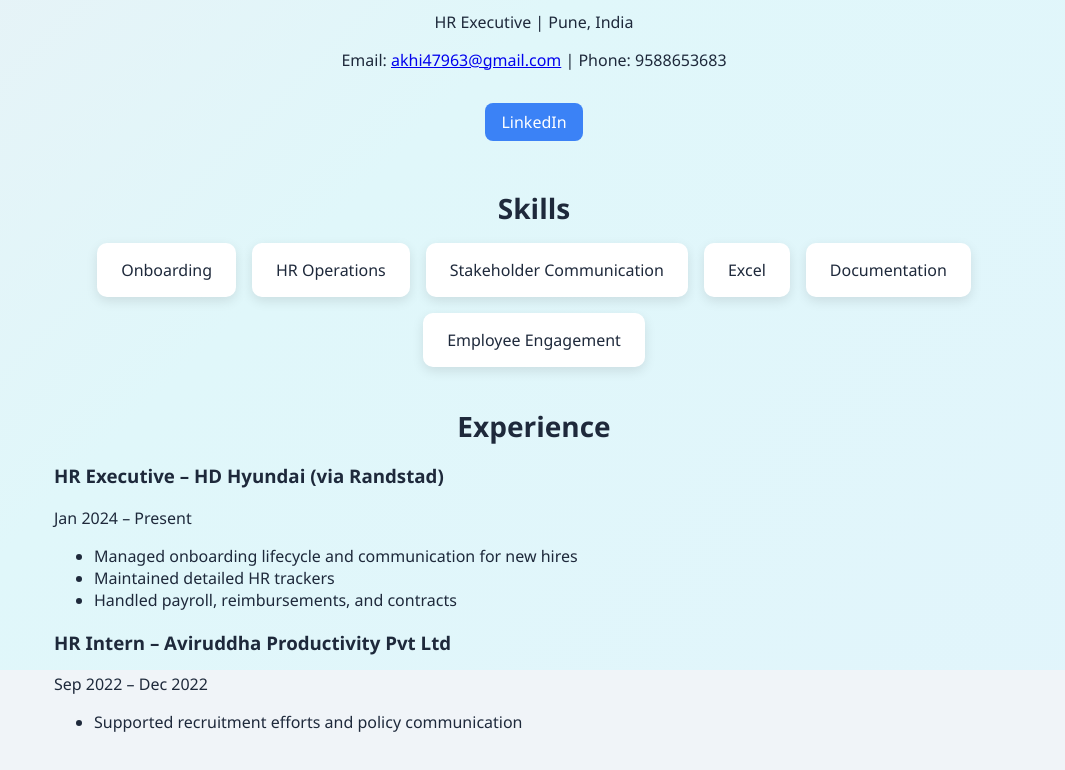
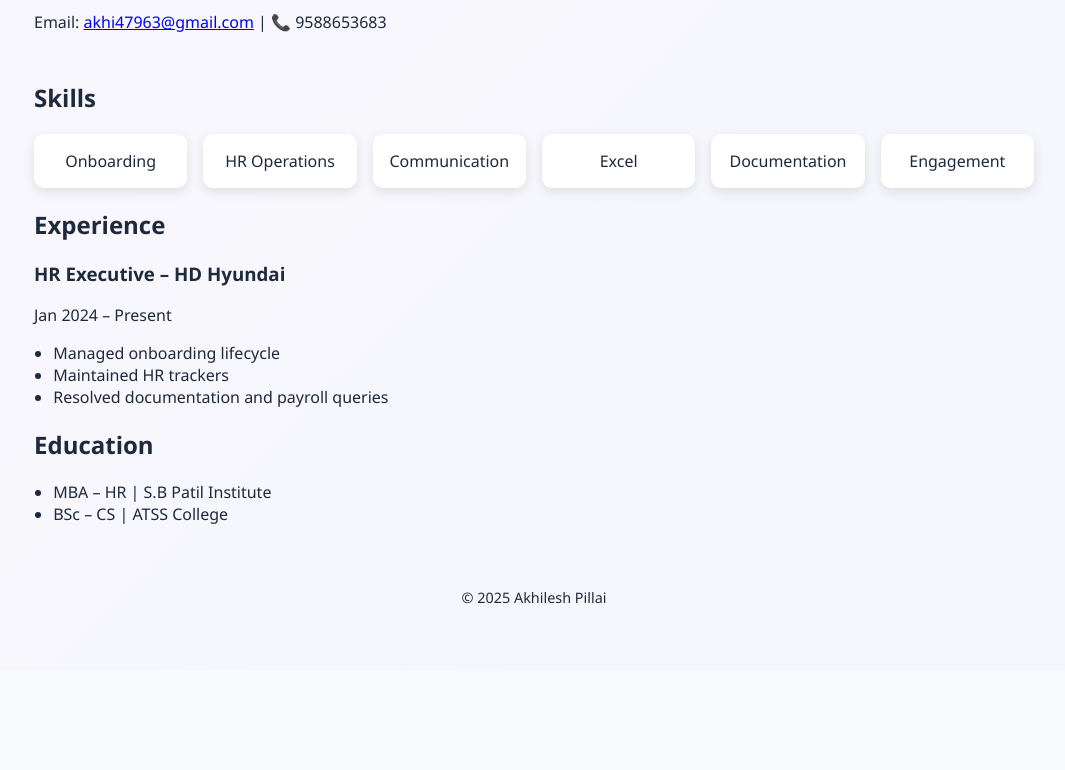
Before and after one commit to akhiiilesh01/akhiiilesh01.github.io, a plain HTML site: page index.html in a window 1280 px wide. Shown: the part 130-900 px from the top of the page, without its empty margins (106-1171 px from the left). After the commit the page ends 815 px from the top, so only its background shows below. Drawn offline with Linux system fonts and the light colour scheme.

Commit message:
Add files via upload

```diff
--- a/index.html
+++ b/index.html
@@ -8,60 +8,65 @@
   <link rel="stylesheet" href="style.css" />
 </head>
 <body>
-  <div class="animated-bg"></div>
+  <div class="bg-animation"></div>
   <div class="container">
     <header>
-      <h1>Hello, I'm <span class="highlight">Akhilesh Pillai</span></h1>
-      <p>HR Executive | Pune, India</p>
-      <p>Email: <a href="mailto:akhi47963@gmail.com">akhi47963@gmail.com</a> | Phone: 9588653683</p>
-      <a href="https://linkedin.com/in/akhilesh-pillai-8522b222a" class="button" target="_blank">LinkedIn</a>
+      <div class="header-content">
+        <h1>Akhilesh Pillai</h1>
+        <p>HR Executive | Pune, India</p>
+        <p>Email: <a href="mailto:akhi47963@gmail.com">akhi47963@gmail.com</a> | 📞 9588653683</p>
+      </div>
+      <button class="toggle-mode" onclick="toggleMode()">🌙 Toggle Dark Mode</button>
     </header>
 
-    <section>
+    <section class="skills">
       <h2>Skills</h2>
-      <div class="cards">
+      <div class="skill-grid">
         <div class="card">Onboarding</div>
         <div class="card">HR Operations</div>
-        <div class="card">Stakeholder Communication</div>
+        <div class="card">Communication</div>
         <div class="card">Excel</div>
         <div class="card">Documentation</div>
-        <div class="card">Employee Engagement</div>
+        <div class="card">Engagement</div>
       </div>
     </section>
 
     <section>
       <h2>Experience</h2>
       <div class="job">
-        <h3>HR Executive – HD Hyundai (via Randstad)</h3>
+        <h3>HR Executive – HD Hyundai</h3>
         <p>Jan 2024 – Present</p>
         <ul>
-          <li>Managed onboarding lifecycle and communication for new hires</li>
-          <li>Maintained detailed HR trackers</li>
-          <li>Handled payroll, reimbursements, and contracts</li>
-        </ul>
-      </div>
-      <div class="job">
-        <h3>HR Intern – Aviruddha Productivity Pvt Ltd</h3>
-        <p>Sep 2022 – Dec 2022</p>
-        <ul>
-          <li>Supported recruitment efforts and policy communication</li>
+          <li>Managed onboarding lifecycle</li>
+          <li>Maintained HR trackers</li>
+          <li>Resolved documentation and payroll queries</li>
         </ul>
       </div>
     </section>
 
     <section>
-      <h2>Education & Certifications</h2>
+      <h2>Education</h2>
       <ul>
-        <li>MBA – HR | S.B Patil Institute, Pune</li>
-        <li>BSc – Computer Science | ATSS College</li>
-        <li>Data Analysis in Excel – CFI</li>
-        <li>Presentation with Macabacus – CFI</li>
+        <li>MBA – HR | S.B Patil Institute</li>
+        <li>BSc – CS | ATSS College</li>
       </ul>
     </section>
 
     <footer>
-      <p>© 2025 Akhilesh Pillai | Phone: 9588653683</p>
+      <p>© 2025 Akhilesh Pillai</p>
     </footer>
   </div>
+
+  <script>
+    function toggleMode() {
+      document.body.classList.toggle("dark-mode");
+      localStorage.setItem("theme", document.body.classList.contains("dark-mode") ? "dark" : "light");
+    }
+    window.onload = () => {
+      if (localStorage.getItem("theme") === "dark") {
+        document.body.classList.add("dark-mode");
+      }
+    }
+  </script>
 </body>
 </html>
--- a/style.css
+++ b/style.css
@@ -1,80 +1,112 @@
+
+:root {
+  --bg-light: #f9fafb;
+  --text-light: #1e293b;
+  --card-bg-light: white;
+
+  --bg-dark: #0f172a;
+  --text-dark: #f1f5f9;
+  --card-bg-dark: #1e293b;
+}
 
 body {
   margin: 0;
   font-family: 'Segoe UI', sans-serif;
-  background: #f0f4f8;
-  color: #1e293b;
-  overflow-x: hidden;
+  background: var(--bg-light);
+  color: var(--text-light);
+  transition: background 0.5s, color 0.5s;
+  position: relative;
 }
-.animated-bg {
-  position: fixed;
-  top: 0; left: 0;
-  width: 100%;
-  height: 100%;
-  background: linear-gradient(-45deg, #e3f2fd, #e0f7fa, #fce4ec, #fff3e0);
-  background-size: 400% 400%;
-  animation: gradient 15s ease infinite;
-  z-index: -1;
+
+.dark-mode {
+  background: var(--bg-dark);
+  color: var(--text-dark);
 }
-@keyframes gradient {
-  0% {background-position: 0% 50%;}
-  50% {background-position: 100% 50%;}
-  100% {background-position: 0% 50%;}
-}
+
 .container {
-  max-width: 960px;
+  max-width: 1000px;
   margin: auto;
   padding: 2rem;
+  position: relative;
+  z-index: 1;
 }
+
 header {
+  display: flex;
+  justify-content: space-between;
+  align-items: center;
+  flex-wrap: wrap;
   text-align: center;
-  margin-bottom: 3rem;
+  margin-bottom: 2rem;
 }
-header h1 {
+
+.toggle-mode {
+  padding: 0.5rem 1rem;
+  border: none;
+  background: #3b82f6;
+  color: white;
+  border-radius: 6px;
+  cursor: pointer;
+}
+
+h1 {
+  margin: 0;
   font-size: 2.5rem;
 }
-.highlight {
-  color: #3b82f6;
+
+.skill-grid {
+  display: grid;
+  grid-template-columns: repeat(auto-fit, minmax(150px, 1fr));
+  gap: 1rem;
 }
-.button {
-  display: inline-block;
-  background: #3b82f6;
-  color: white;
-  padding: 0.5rem 1rem;
-  text-decoration: none;
-  border-radius: 8px;
-  margin-top: 1rem;
-}
-.cards {
-  display: flex;
-  flex-wrap: wrap;
-  gap: 1rem;
-  justify-content: center;
-}
+
 .card {
-  background: white;
+  background: var(--card-bg-light);
+  padding: 1rem;
   border-radius: 10px;
-  padding: 1rem 1.5rem;
+  text-align: center;
+  transition: transform 0.3s, background 0.3s;
   box-shadow: 0 4px 12px rgba(0,0,0,0.1);
-  transition: transform 0.3s ease, background 0.3s ease;
   cursor: pointer;
 }
 .card:hover {
   transform: translateY(-5px);
-  background: #dbeafe;
+  background: #e0f2fe;
 }
-section {
-  margin-bottom: 2.5rem;
+
+.dark-mode .card {
+  background: var(--card-bg-dark);
 }
-h2 {
-  font-size: 1.75rem;
-  margin-bottom: 1rem;
-  text-align: center;
+.dark-mode .card:hover {
+  background: #334155;
 }
+
+ul {
+  padding-left: 1.2rem;
+}
+
 footer {
   text-align: center;
-  padding: 1.5rem;
-  background: #1e293b;
-  color: white;
+  padding: 2rem 0;
   font-size: 0.9rem;
 }
+
+/* background animation */
+.bg-animation {
+  position: fixed;
+  top: 0;
+  left: 0;
+  height: 100%;
+  width: 100%;
+  background: linear-gradient(-45deg, #cfe9ff, #f0f0ff, #ffe7f7, #e0f7fa);
+  background-size: 400% 400%;
+  animation: animate-bg 15s ease infinite;
+  z-index: 0;
+  opacity: 0.3;
+}
+
+@keyframes animate-bg {
+  0% { background-position: 0% 50%; }
+  50% { background-position: 100% 50%; }
+  100% { background-position: 0% 50%; }
+}
```
